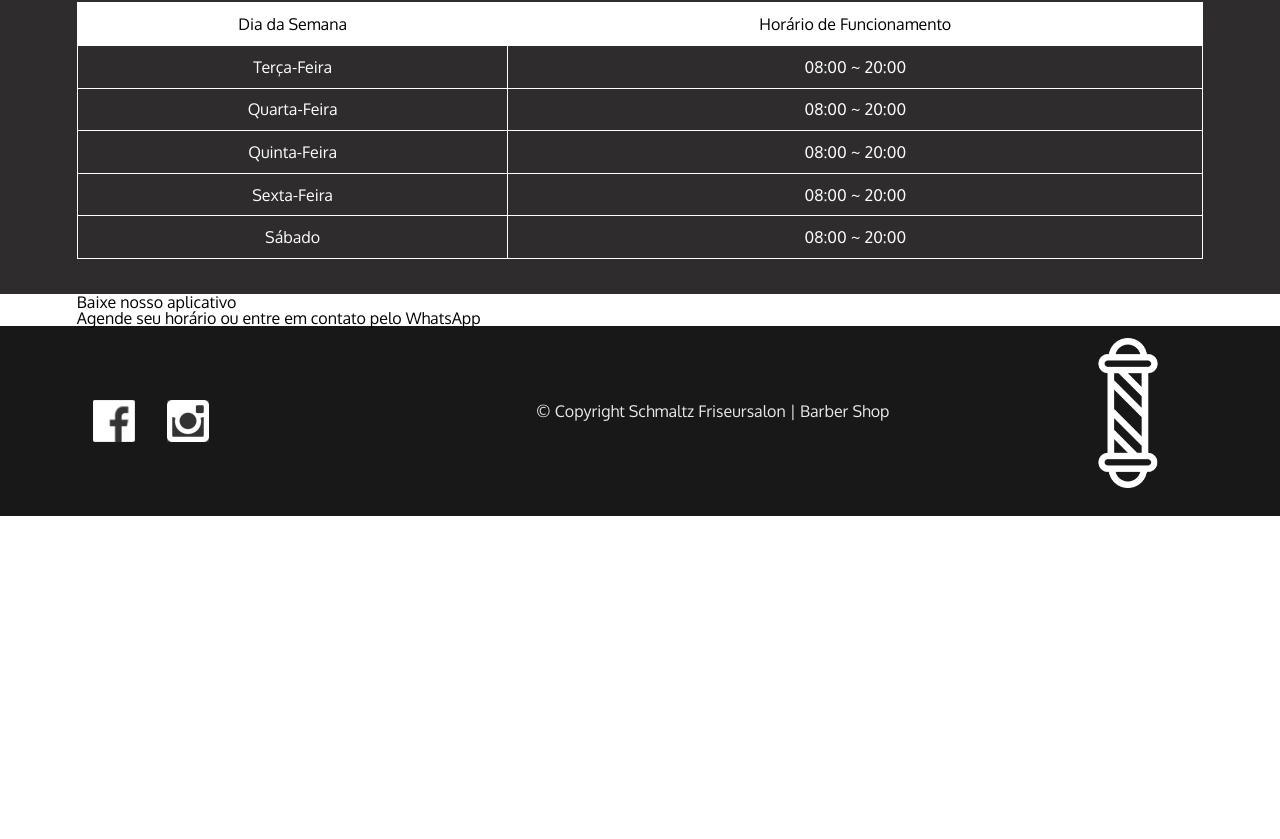
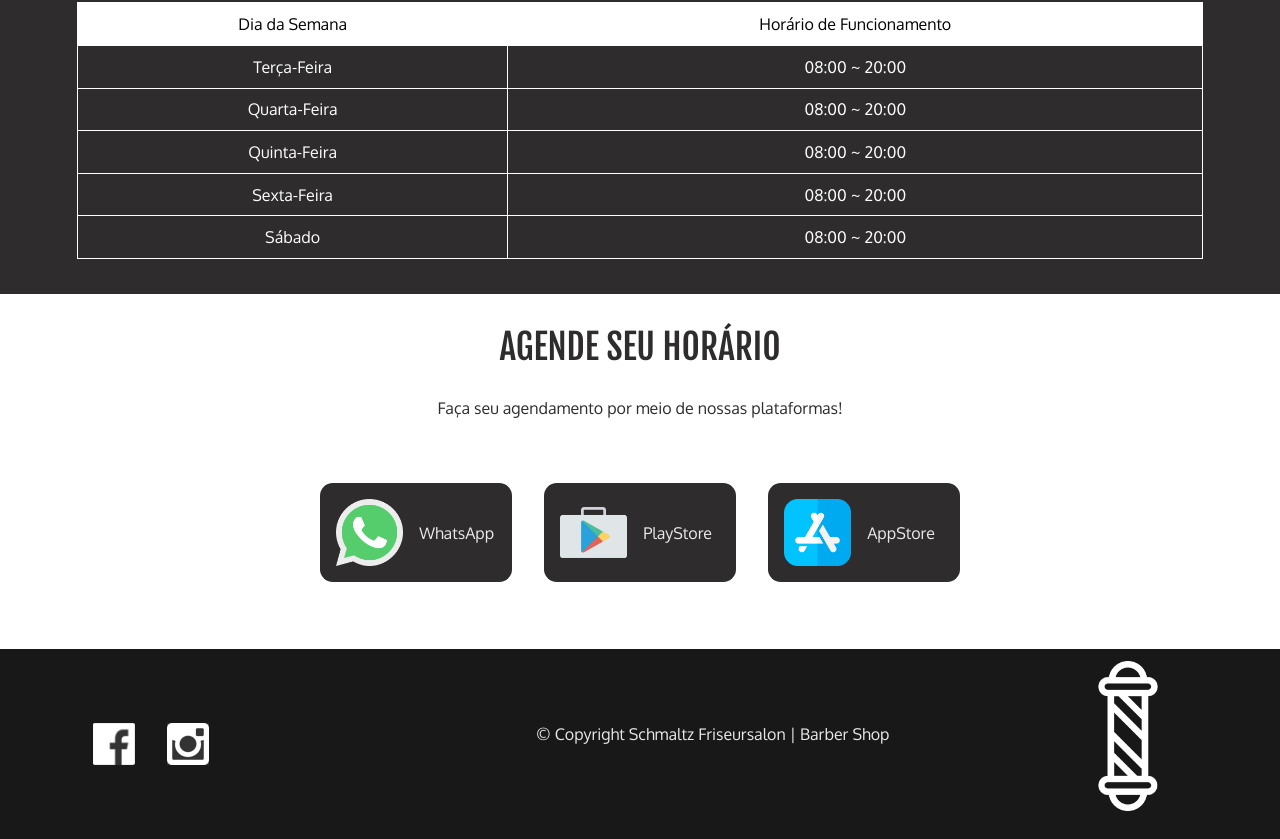
Before and after one commit to guuhschmaltz/schmaltz-friseursalon, a plain HTML site: page index.html in a window 1280 px wide. Shown: the part 1279-2118 px from the top of the page. Before the commit the page ends 1795 px from the top, so only its background shows below. Drawn offline with Linux system fonts and the light colour scheme.

Commit message:
adicionado imagens e botões das plataformas/app

```diff
--- /dev/null
+++ b/assets/css/app/app-description.css
@@ -0,0 +1,4 @@
+.app__description{
+    text-align: center;
+    margin: 2.2rem 0    ;
+}
--- /dev/null
+++ b/assets/css/app/app-download.css
@@ -0,0 +1,26 @@
+.app__download {
+    margin: 1rem;
+    background: var(--cinza-escuro);
+    color: var(--cinza-claro);
+    border: 0;
+    border-radius: 0.8rem;
+    cursor: pointer;
+    font: 700 1.4rem;
+    width: 12rem;
+    text-align: center;
+    display: flex;
+    align-items: center;
+}
+
+.app__download img{
+    display: flex;
+    width: 4.2rem;
+    height: 4.2rem;
+    margin: 1rem 1rem;
+}
+
+@media screen and (min-width: 768px) {
+    .app__download {
+        margin: 2rem 1rem;
+    }
+}
--- /dev/null
+++ b/assets/css/app/app-platforms.css
@@ -0,0 +1,17 @@
+.app__platforms{
+    display: flex;
+    align-items: center;
+    box-sizing: border-box;
+    border-radius: 10px;
+    margin-bottom: 2.2rem;
+    flex-direction: column;
+    justify-content: center;
+    background: var(--branco);
+    color: var(--cinza-escuro);
+}
+
+@media screen and (min-width: 768px) {
+    .app__platforms {
+        flex-direction: row;
+    }
+}
--- /dev/null
+++ b/assets/css/app/app-title.css
@@ -0,0 +1,17 @@
+.app__title {
+    font-family: var(--fonte-titulo);
+    text-align: center;
+    text-transform: uppercase;
+    margin-top: 2.2rem;
+}
+
+@media screen and (min-width: 0) {
+    .app__title {
+        font-size: 1.6rem;
+    }
+}
+@media screen and (min-width: 768px) {
+    .app__title {
+        font-size: 2.2rem;
+    }
+}
--- /dev/null
+++ b/assets/css/app/app.css
@@ -0,0 +1,6 @@
+.app{
+    display: flex;
+    color: var(--cinza-escuro);
+    background: var(--branco);
+    flex-direction: column;
+}
--- a/index.html
+++ b/index.html
@@ -24,6 +24,11 @@
     <link rel="stylesheet" href="./assets/css/schedule/schedule.css">
     <link rel="stylesheet" href="./assets/css/schedule/schedule-title.css">
     <link rel="stylesheet" href="./assets/css/schedule/schedule-table.css">
+    <link rel="stylesheet" href="./assets/css/app/app.css">
+    <link rel="stylesheet" href="./assets/css/app/app-description.css">
+    <link rel="stylesheet" href="./assets/css/app/app-download.css">
+    <link rel="stylesheet" href="./assets/css/app/app-platforms.css">
+    <link rel="stylesheet" href="./assets/css/app/app-title.css">
 </head>
 <body>
     <header class="header container">
@@ -87,8 +92,13 @@
                   </table>
         </section>
         <section class="app container">
-            <h6 class="app__title">Baixe nosso aplicativo</h6>
-            <p class="app__description">Agende seu horário ou entre em contato pelo WhatsApp</p>
+            <h6 class="app__title">Agende seu Horário</h6>
+            <p class="app__description">Faça seu agendamento por meio de nossas plataformas!</p>
+            <ul class="app__platforms">
+                <li><a href="#" class="app__download"><img src="./assets/img/whatsapp.png" alt="Ícone do WhatsApp"></p>WhatsApp</p></a></li>
+                <li><a href="#" class="app__download"><img src="./assets/img/playstore.png" alt="Ícone do WhatsApp"><p>PlayStore</p></a></li>
+                <li><a href="#" class="app__download"><img src="./assets/img/appstore.png" alt="Ícone do WhatsApp"></p>AppStore</p></a></li>
+            </ul>
         </section>
     </main>
     <footer class="footer container">
```
Also changed, not shown: assets/img/appstore.png (added), assets/img/playstore.png (added), assets/img/whatsapp.png (added).
